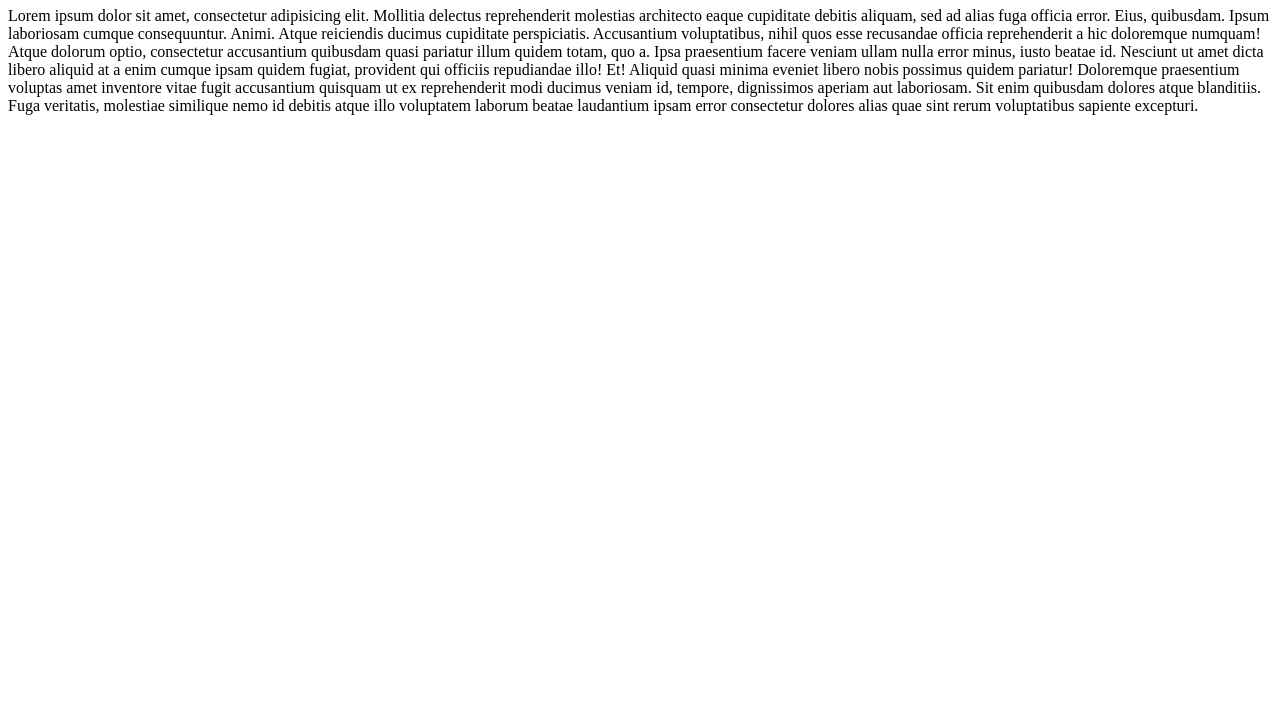
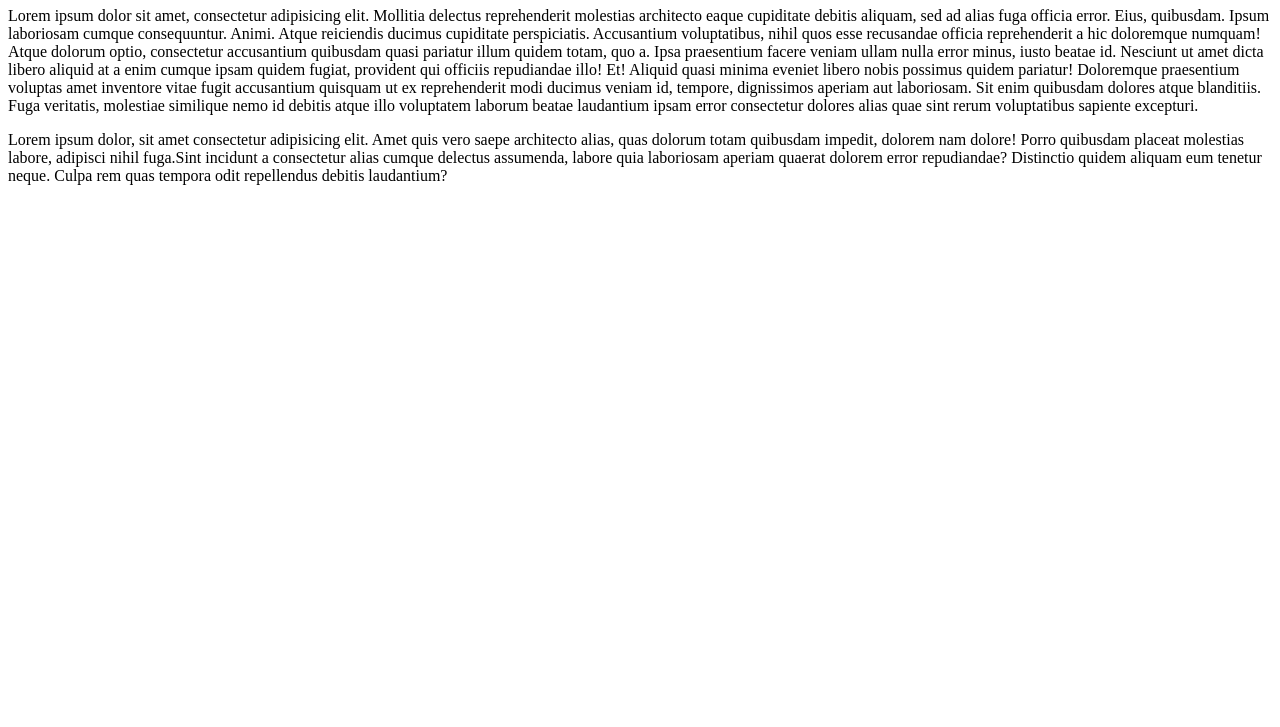
Before and after one commit to Fodba/git-binome, a plain HTML site: page index.html in a window 1280 px wide. Shown: the part 73-800 px from the top of the page. Drawn offline with Linux system fonts and the light colour scheme.

Commit message:
commit pour tester la résolution de conflits

```diff
--- a/index.html
+++ b/index.html
@@ -14,5 +14,7 @@
     Ipsa praesentium facere veniam ullam nulla error minus, iusto beatae id. Nesciunt ut amet dicta libero aliquid at a enim cumque ipsam quidem fugiat, provident qui officiis repudiandae illo! Et!
     Aliquid quasi minima eveniet libero nobis possimus quidem pariatur! Doloremque praesentium voluptas amet inventore vitae fugit accusantium quisquam ut ex reprehenderit modi ducimus veniam id, tempore, dignissimos aperiam aut laboriosam.
     Sit enim quibusdam dolores atque blanditiis. Fuga veritatis, molestiae similique nemo id debitis atque illo voluptatem laborum beatae laudantium ipsam error consectetur dolores alias quae sint rerum voluptatibus sapiente excepturi.</p>
+
+    <p>Lorem ipsum dolor, sit amet consectetur adipisicing elit. Amet quis vero saepe architecto alias, quas dolorum totam quibusdam impedit, dolorem nam dolore! Porro quibusdam placeat molestias labore, adipisci nihil fuga.Sint incidunt a consectetur alias cumque delectus assumenda, labore quia laboriosam aperiam quaerat dolorem error repudiandae? Distinctio quidem aliquam eum tenetur neque. Culpa rem quas tempora odit repellendus debitis laudantium?</p>
 </body>
 </html>
```
Also changed, not shown: 1 other file.
